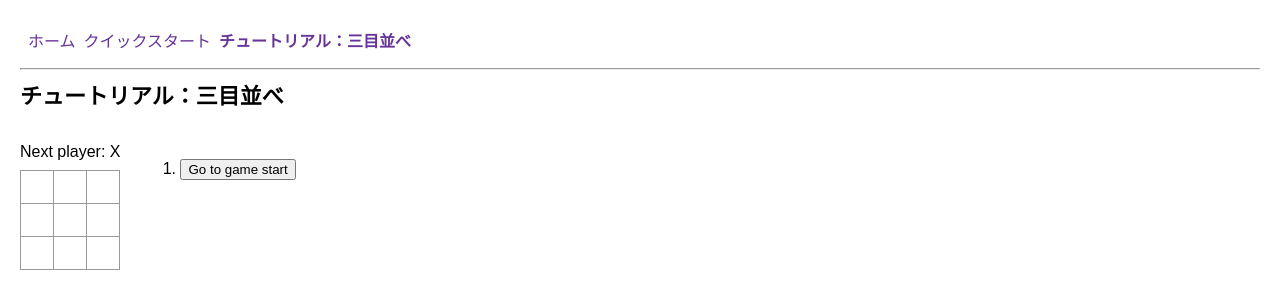
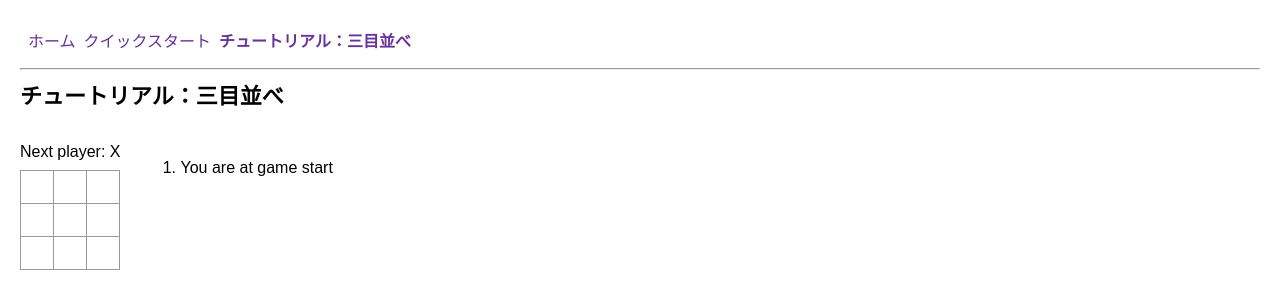
Before and after one commit to mami-tus/react-training, a React (Vite) app: page /tutorial-tic-tac-toe in a window 1280 px wide. Shown: the top 300 px of the page. Built offline with nearby package versions, Linux system fonts and the light colour scheme.

Commit message:
さらに改善1

```diff
--- a/src/learn/02-tutorial-tic-tac-toe/components/Game.tsx
+++ b/src/learn/02-tutorial-tic-tac-toe/components/Game.tsx
@@ -80,15 +80,25 @@ export function Game() {
 	}
 
 	const moves = history.map((_, move) => {
-		const description = move > 0 ? `Go to move #${move}` : "Go to game start";
+		const isCurrent = move === currentMove;
+
+		const label = move === 0 ? "Go to game start" : `Go to move #${move}`;
+
+		const currentLabel =
+			move === 0 ? "You are at game start" : `You are at move #${move}`;
+
 		return (
 			<li
 				// biome-ignore lint/suspicious/noArrayIndexKey: indexをkeyに使用しても問題ないため
 				key={move}
 			>
-				<button type="button" onClick={() => jumpTo(move)}>
-					{description}
-				</button>
+				{isCurrent ? (
+					currentLabel
+				) : (
+					<button type="button" onClick={() => jumpTo(move)}>
+						{label}
+					</button>
+				)}
 			</li>
 		);
 	});
```
